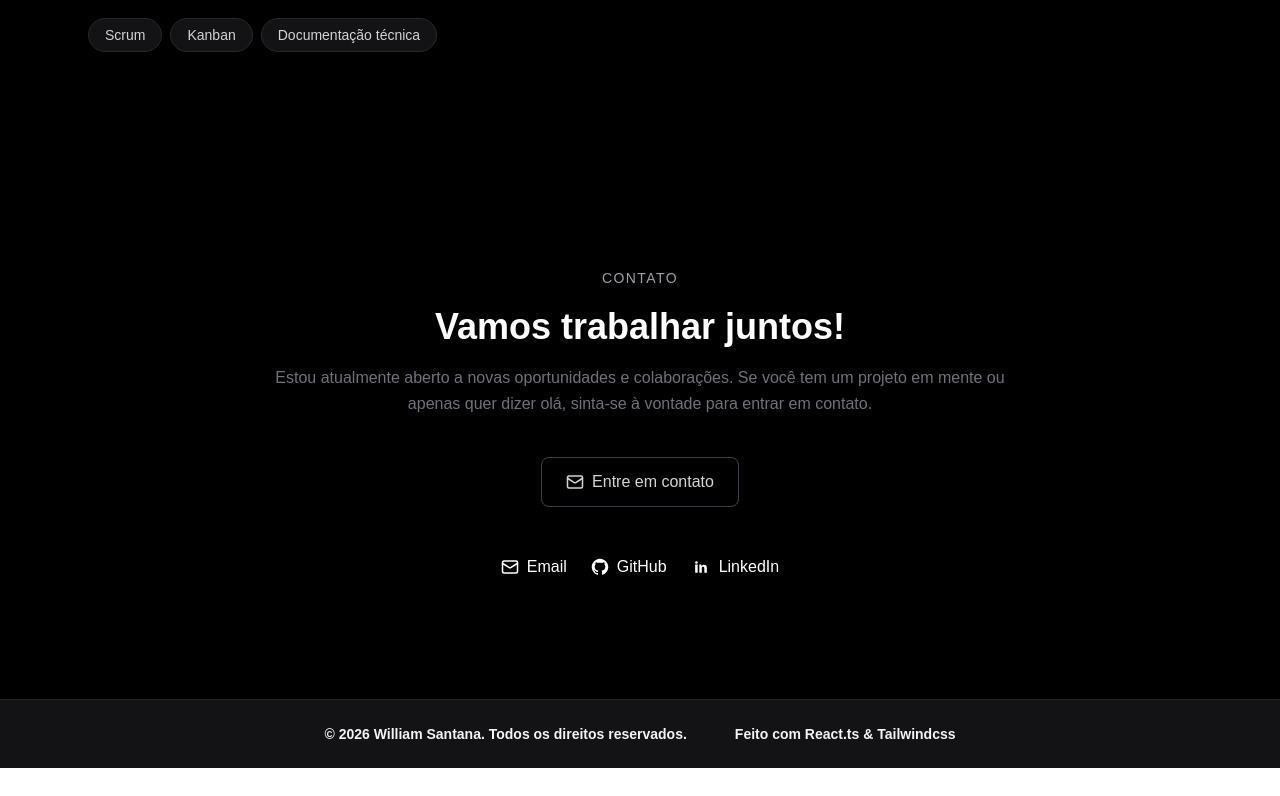
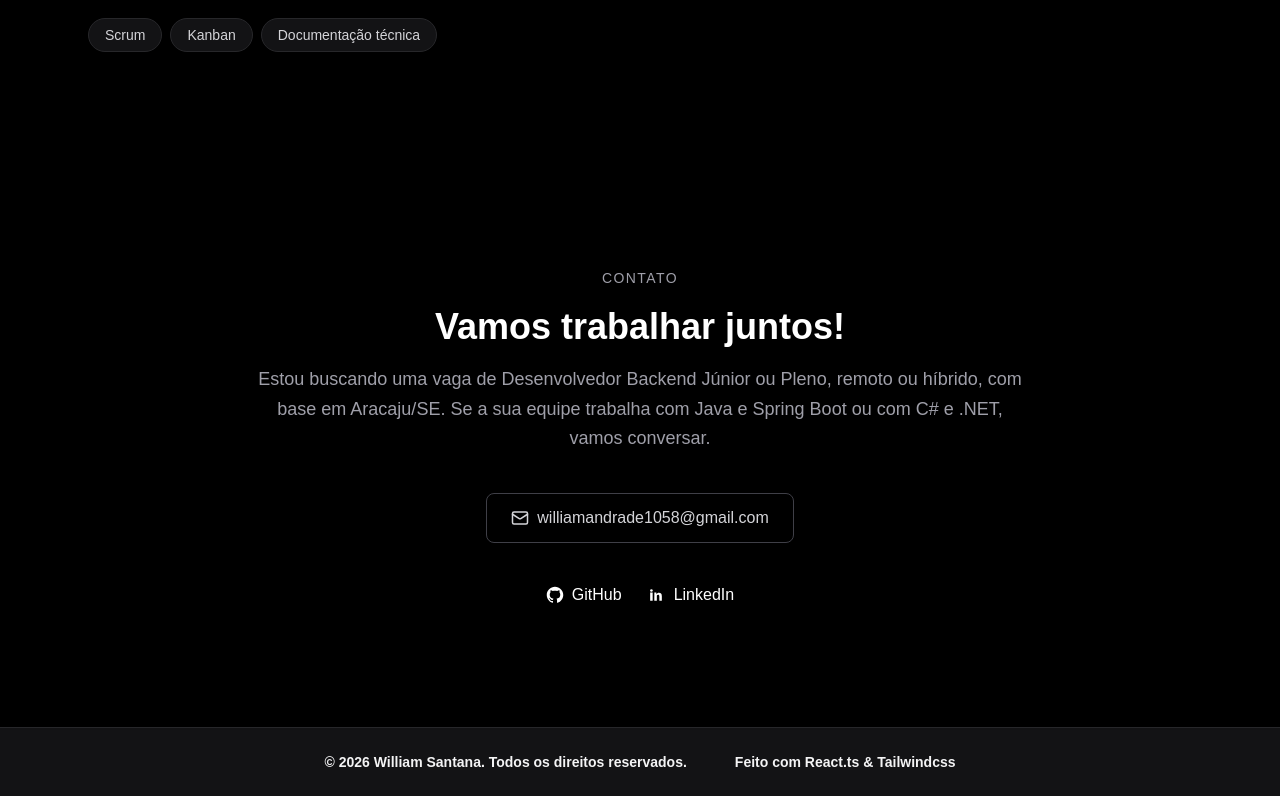
Before and after one commit to williamandradesantana/portfolio, a React (Vite) app: page / in a window 1280 px wide. Shown: the part 6842-7638 px from the top of the page. Before the commit the page ends 7610 px from the top, so only its background shows below. Built offline with nearby package versions, Linux system fonts and the light colour scheme.

Commit message:
feat(contact): update copy for the job search
Show the email on the main button, remove the duplicated email link and increase the text size.

```diff
--- a/src/components/Contact/index.tsx
+++ b/src/components/Contact/index.tsx
@@ -4,6 +4,9 @@ import { GrGithub } from "react-icons/gr";
 import { TiSocialLinkedin } from "react-icons/ti";
 
 export function Contact() {
+  const socialLinkClasses =
+    "flex items-center gap-2 text-zinc-900 hover:underline underline-offset-4 dark:text-white transition";
+
   return (
     <section
       id="contact"
@@ -18,10 +21,10 @@ export function Contact() {
           Vamos trabalhar juntos!
         </h2>
 
-        <p className="text-zinc-500 text-base leading-relaxed">
-          Estou atualmente aberto a novas oportunidades e colaborações. Se você
-          tem um projeto em mente ou apenas quer dizer olá, sinta-se à vontade
-          para entrar em contato.
+        <p className="text-zinc-600 dark:text-zinc-400 text-base md:text-lg leading-relaxed">
+          Estou buscando uma vaga de Desenvolvedor Backend Júnior ou Pleno,
+          remoto ou híbrido, com base em Aracaju/SE. Se a sua equipe trabalha
+          com Java e Spring Boot ou com C# e .NET, vamos conversar.
         </p>
       </header>
 
@@ -34,24 +37,15 @@ export function Contact() {
         )}
       >
         <Mail size={18} />
-        Entre em contato
+        williamandrade1058@gmail.com
       </a>
 
-      <div className="mt-12 flex flex-col sm:flex-row items-center gap-6">
-        <a
-          href="mailto:williamandrade1058@gmail.com"
-          className="flex items-center gap-2 text-zinc-900 hover:underline dark:text-white dark:hover:text-white transition"
-          aria-label="Email"
-        >
-          <Mail size={18} />
-          Email
-        </a>
-
+      <div className="mt-10 flex flex-col sm:flex-row items-center gap-6">
         <a
           href="https://github.com/williamandradesantana"
           target="_blank"
           rel="noopener noreferrer"
-          className="flex items-center gap-2 text-zinc-900 hover:underline dark:text-white dark:hover:text-white transition"
+          className={socialLinkClasses}
           aria-label="GitHub"
         >
           <GrGithub size={18} />
@@ -62,7 +56,7 @@ export function Contact() {
           href="https://www.linkedin.com/in/william-andrade-santana/"
           target="_blank"
           rel="noopener noreferrer"
-          className="flex items-center gap-2 text-zinc-900 hover:underline dark:text-white dark:hover:text-white transition"
+          className={socialLinkClasses}
           aria-label="LinkedIn"
         >
           <TiSocialLinkedin size={20} />
```
